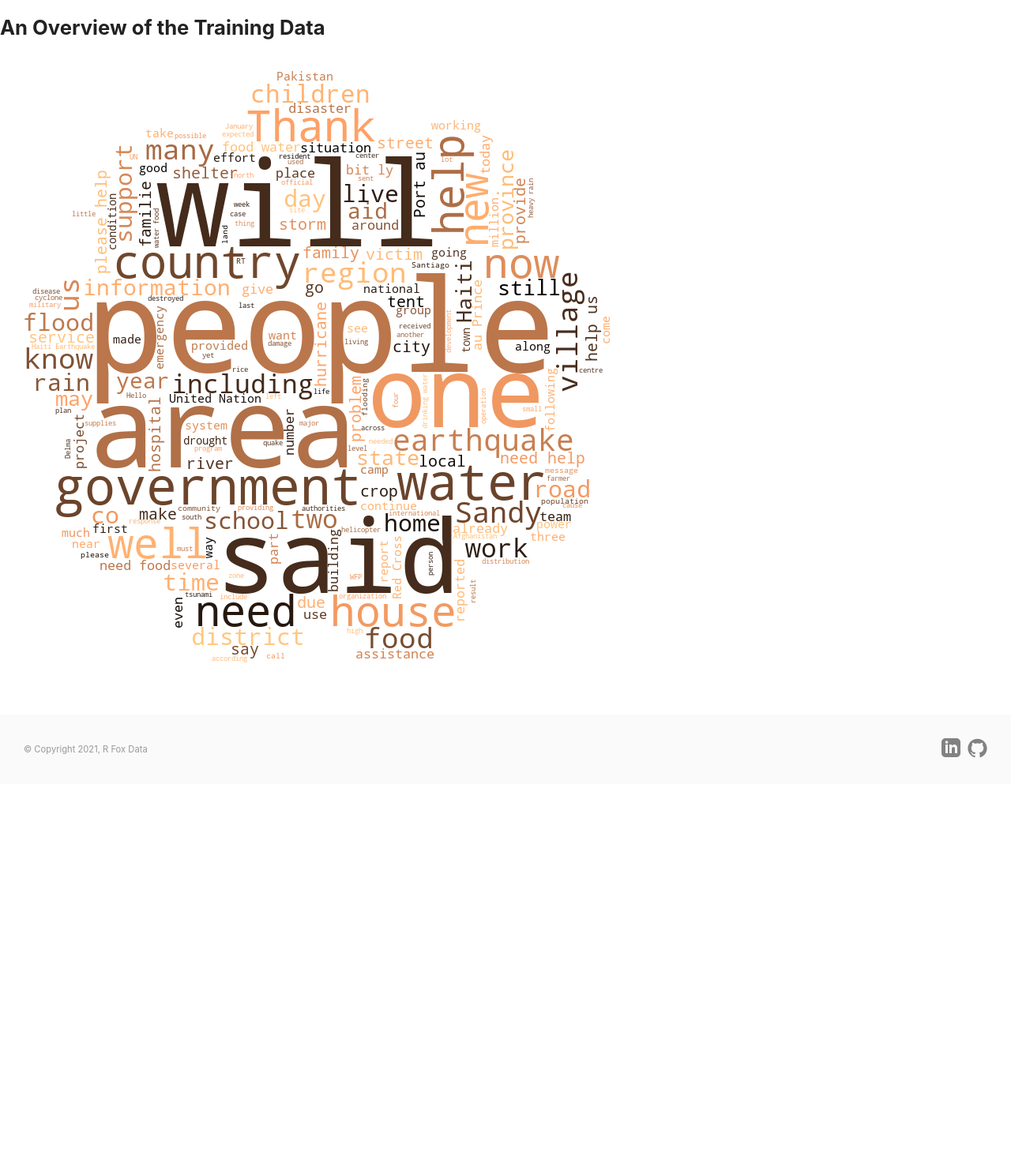
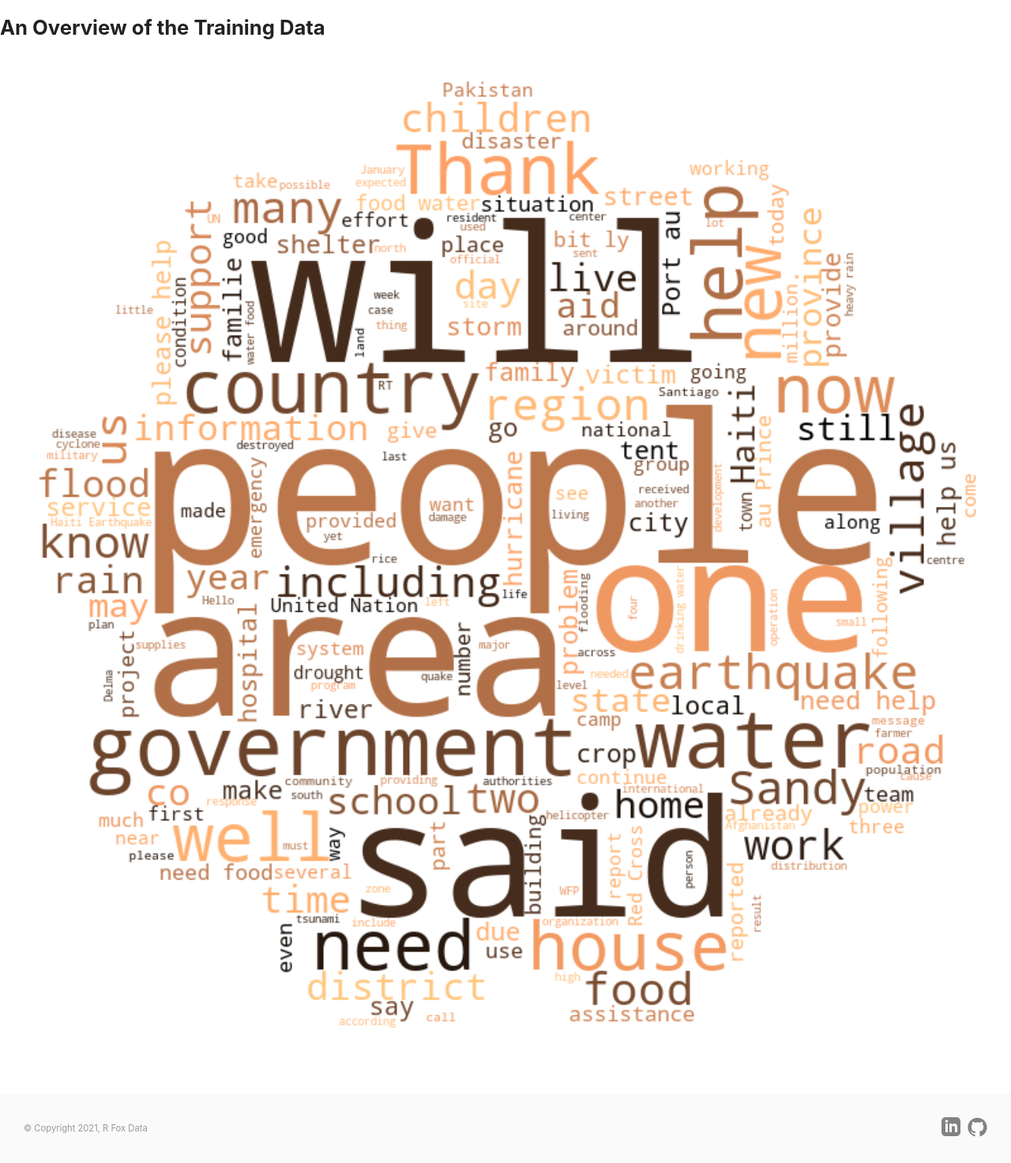
Before and after one commit to rjjfox/disaster-response-classification, a Flask app: template app/templates/master.html in a window 1280 px wide. Shown: the part 560-2033 px from the top of the page at 79% size. Before the commit the page ends 1520 px from the top, so only its background shows below. Run offline with Flask 2, Linux system fonts and the light colour scheme; the template is opened without the code that fills it, so the values that code supplies are empty; parts of the project's set-up code (start-up, migrations or seed data) failed here and were passed over; some libraries are stand-ins or nearby versions.

Commit message:
Create CSS grid for overview plots section

```diff
--- a/app/static/styles/main.css
+++ b/app/static/styles/main.css
@@ -131,6 +131,21 @@ form button:hover {
 }
 
 /* ============== Results section ============== */
+
+.plots {
+  display: grid;
+  grid-template-columns: repeat(auto-fit, minmax(400px, 1fr));
+}
+
+.plots > div {
+  min-height: 400px;
+}
+
+.wordcloud img {
+  width: 100%;
+}
+
+/* ============== Results section ============== */
 .results {
   text-align: center;
   display: grid;
--- a/app/templates/master.html
+++ b/app/templates/master.html
@@ -85,12 +85,14 @@
             <h1 class="text-center">An Overview of the Training Data</h1>
         </div>
 
-        {% for id in ids %}
-        <div id="{{id}}"></div>
-        {% endfor %}
+        <div class="plots">
+            {% for id in ids %}
+            <div id="{{id}}"></div>
+            {% endfor %}
 
-        <div class="wordcloud">
-            <img src="{{ url_for('static',filename='wordcloud.png') }}" alt="message wordcloud">
+            <div class="wordcloud">
+                <img src="{{ url_for('static',filename='wordcloud.png') }}" alt="message wordcloud">
+            </div>
         </div>
 
         <script type="text/javascript">
```
